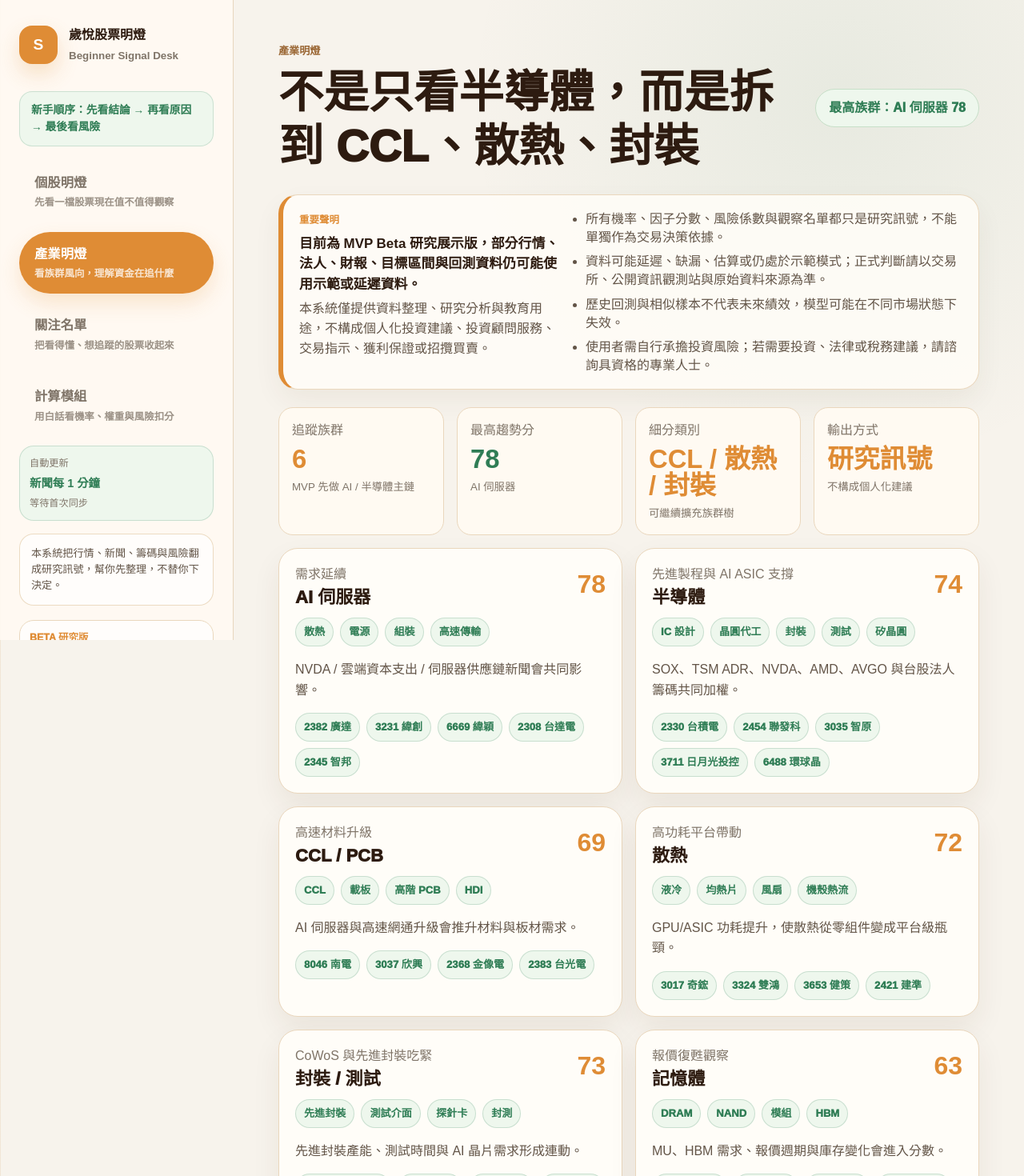
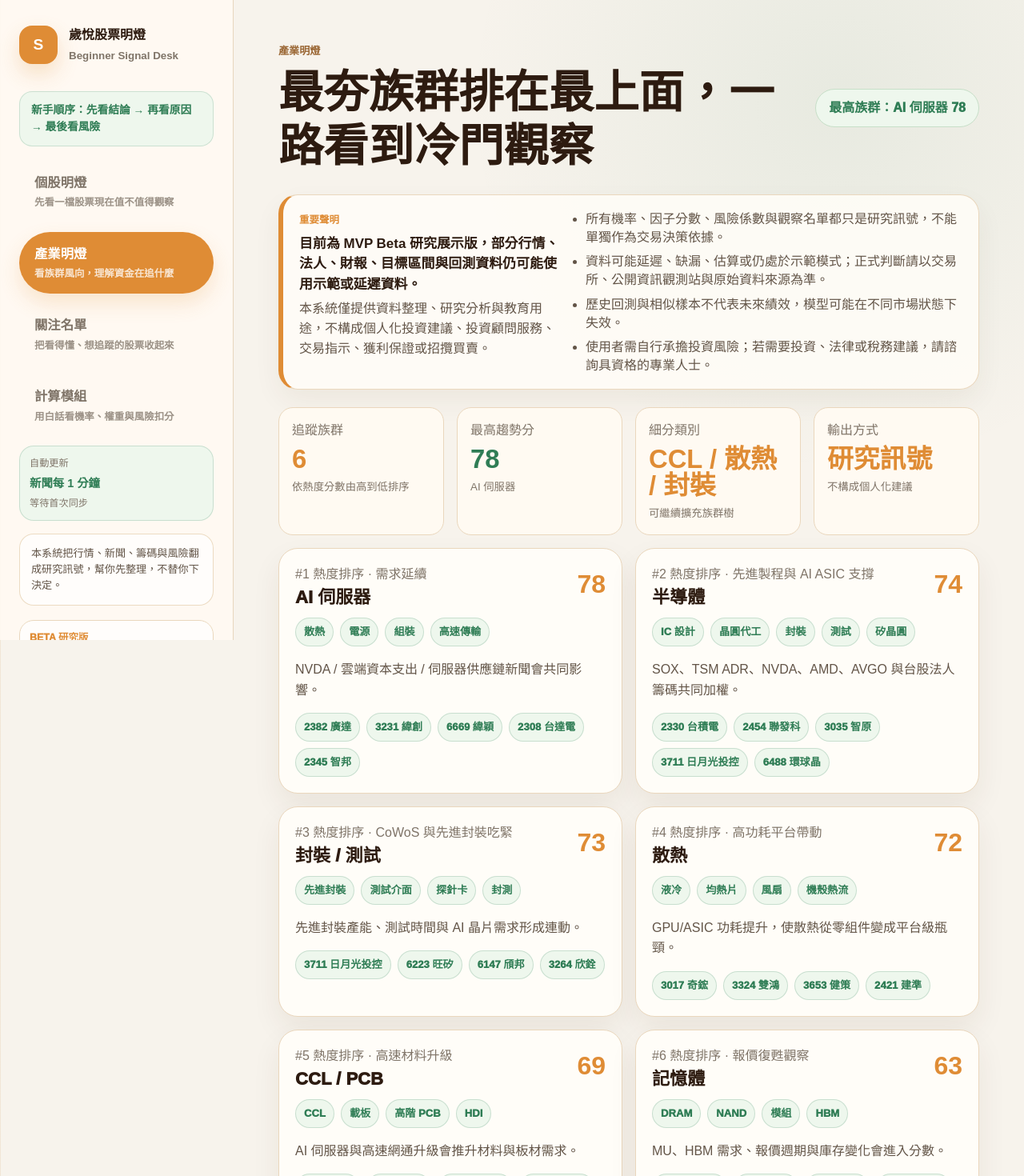
Before and after one commit to Suiyuecare/Stock-Market, a Next.js app in the folder frontend/: page /industries in a window 1280 px wide. Shown: the top 1470 px of the page at 80% size. Built offline with nearby package versions, Linux system fonts and the light colour scheme.

Commit message:
Rank industries by heat score

```diff
--- a/frontend/app/industries/page.tsx
+++ b/frontend/app/industries/page.tsx
@@ -54,32 +54,33 @@ const industries = [
 ];
 
 export default function IndustriesPage() {
-  const top = industries[0];
+  const rankedIndustries = [...industries].sort((left, right) => right.score - left.score);
+  const top = rankedIndustries[0];
 
   return (
     <AppShell active="/industries">
       <header className="topbar">
         <div>
           <p className="eyebrow">產業明燈</p>
-          <h1>不是只看半導體，而是拆到 CCL、散熱、封裝</h1>
+          <h1>最夯族群排在最上面，一路看到冷門觀察</h1>
         </div>
         <div className="status ok">最高族群：{top.name} {top.score}</div>
       </header>
       <ComplianceNotice />
 
       <section className="metric-grid">
-        <ScoreCard label="追蹤族群" value={`${industries.length}`} detail="MVP 先做 AI / 半導體主鏈" />
+        <ScoreCard label="追蹤族群" value={`${rankedIndustries.length}`} detail="依熱度分數由高到低排序" />
         <ScoreCard label="最高趨勢分" value={`${top.score}`} detail={top.name} tone="positive" />
         <ScoreCard label="細分類別" value="CCL / 散熱 / 封裝" detail="可繼續擴充族群樹" />
         <ScoreCard label="輸出方式" value="研究訊號" detail="不構成個人化建議" />
       </section>
 
       <section className="industry-grid">
-        {industries.map((industry) => (
+        {rankedIndustries.map((industry, index) => (
           <article className="industry-card" key={industry.name}>
             <div className="industry-card-head">
               <div>
-                <span>{industry.trend}</span>
+                <span>#{index + 1} 熱度排序 · {industry.trend}</span>
                 <h2>{industry.name}</h2>
               </div>
               <strong>{industry.score}</strong>
```
